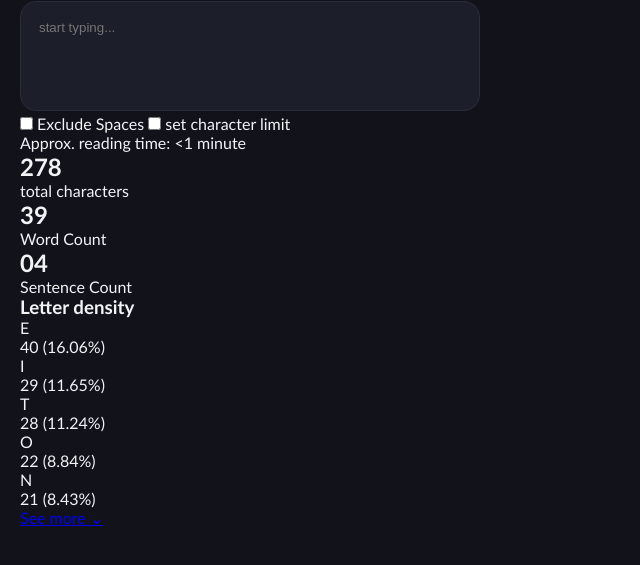
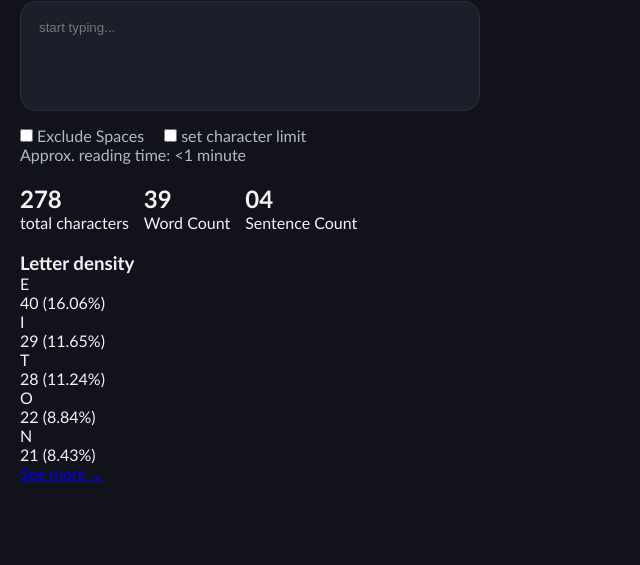
Before and after one commit to Manoni-Luciano/proyecto-maquetado, a plain HTML site: page index.html in a window 1280 px wide. Shown: the part 149-714 px from the top of the page, without its empty margins (0-640 px from the left). Drawn offline with Linux system fonts and the light colour scheme.

Commit message:
add: controls, checkboxes and stats

```diff
--- a/style.css
+++ b/style.css
@@ -76,3 +76,32 @@ textarea{
     border-radius: 16px;
 
 }
+
+textarea{
+
+}
+
+.controls{
+    margin-top: 12px;
+    display: flex;
+    justify-content: space-between;
+    align-items: center;
+    flex-wrap: wrap;
+    color: var(--secondary);
+    font-size: 16px;
+}
+
+.checkboxes{
+    display: flex;
+    gap: 20px;
+}
+
+.checkboxes{
+
+}
+
+.stats{
+    display: flex;
+    gap: 15px;
+    margin: 20px 0;
+}
```
